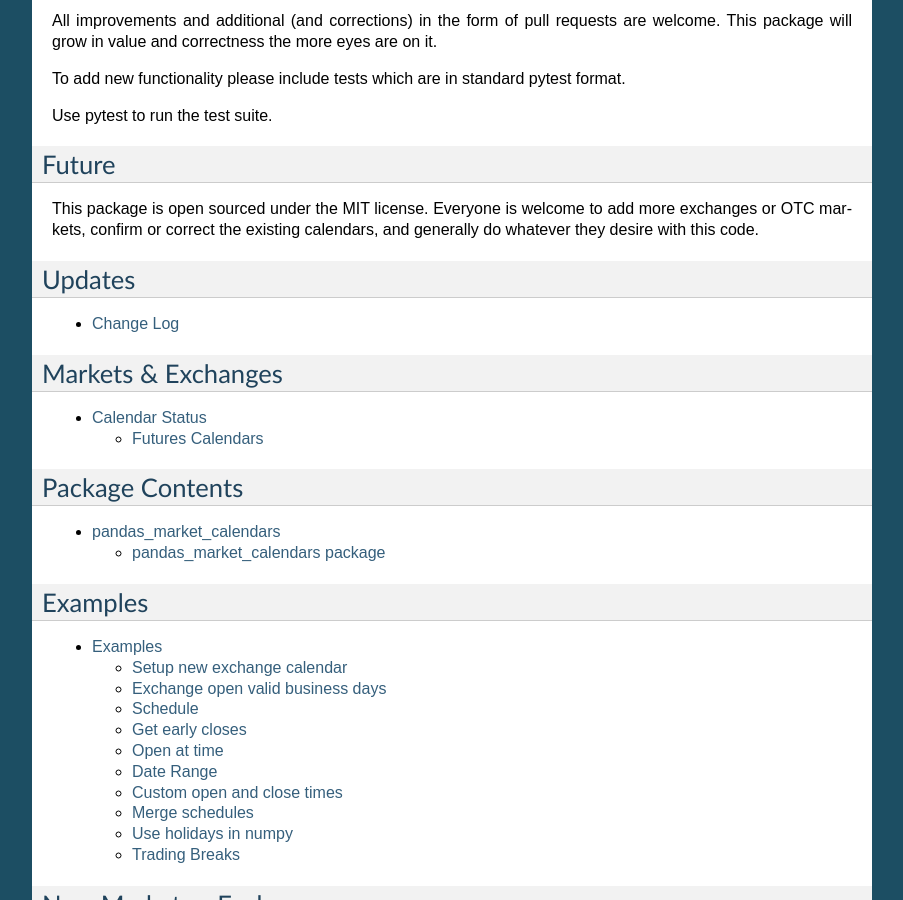
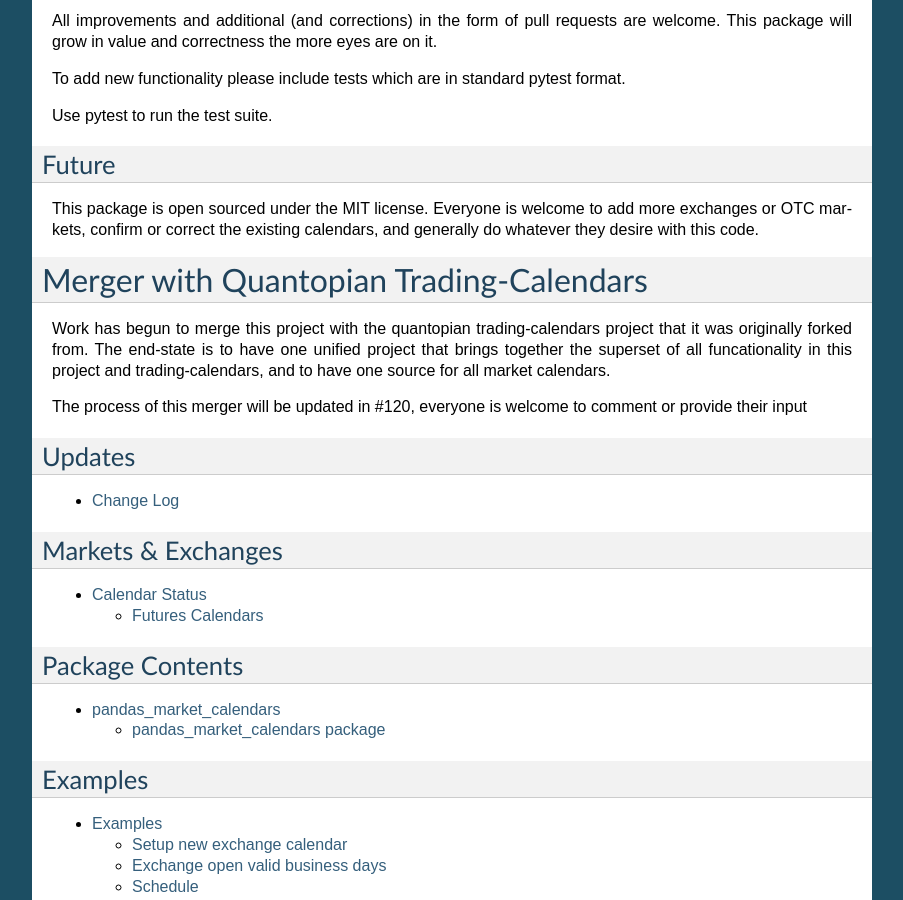
Before and after one commit to rsheftel/pandas_market_calendars, a Sphinx documentation site: the page built from docs/index.rst, in a window 1280 px wide and 900 px high, scrolled down 1896 px. Shown: the whole window, without its empty margins (198-1101 px from the left). Built offline with Sphinx 7.4.7, drawn with Linux system fonts in a browser that asks for light colours; some of the changed text lies outside the part shown.

```diff
--- a/README.rst
+++ b/README.rst
@@ -140,3 +140,11 @@
 ------
 This package is open sourced under the MIT license. Everyone is welcome to add more exchanges or OTC markets, confirm
 or correct the existing calendars, and generally do whatever they desire with this code.
+
+Merger with Quantopian Trading-Calendars
+========================================
+Work has begun to merge this project with the quantopian trading-calendars project that it was originally forked from.
+The end-state is to have one unified project that brings together the superset of all funcationality in this project
+and trading-calendars, and to have one source for all market calendars.
+
+The process of this merger will be updated in #120, everyone is welcome to comment or provide their input
```
Also changed, not shown: docs/change_log.rst (+7 -0 lines), 1 other file.
